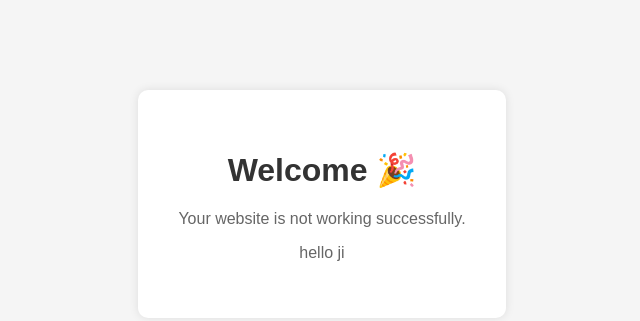
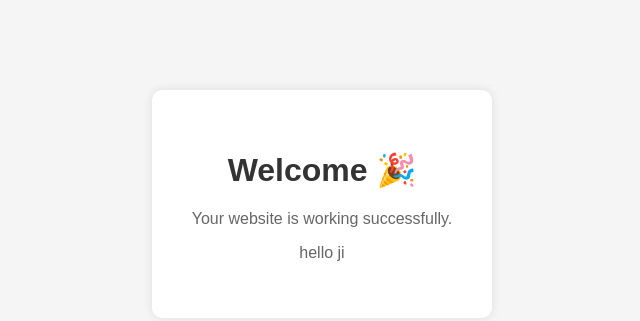
Before and after one commit to nirali1d23/pratice_git, a plain HTML site: page index.html in a window 1280 px wide. Shown: the part 196-517 px from the top of the page, without its empty margins (318-958 px from the left). Drawn offline with Linux system fonts and the light colour scheme.

Commit message:
changed message in main

```diff
--- a/index.html
+++ b/index.html
@@ -37,8 +37,7 @@
 
 <div class="welcome-box">
     <h1>Welcome 🎉</h1>
-    <p>Your website is  not working successfully.</p>
-    <p>hello ji </p>
+<p>Your website is working successfully.</p>    <p>hello ji </p>
 </div>
 
 </body>
```
